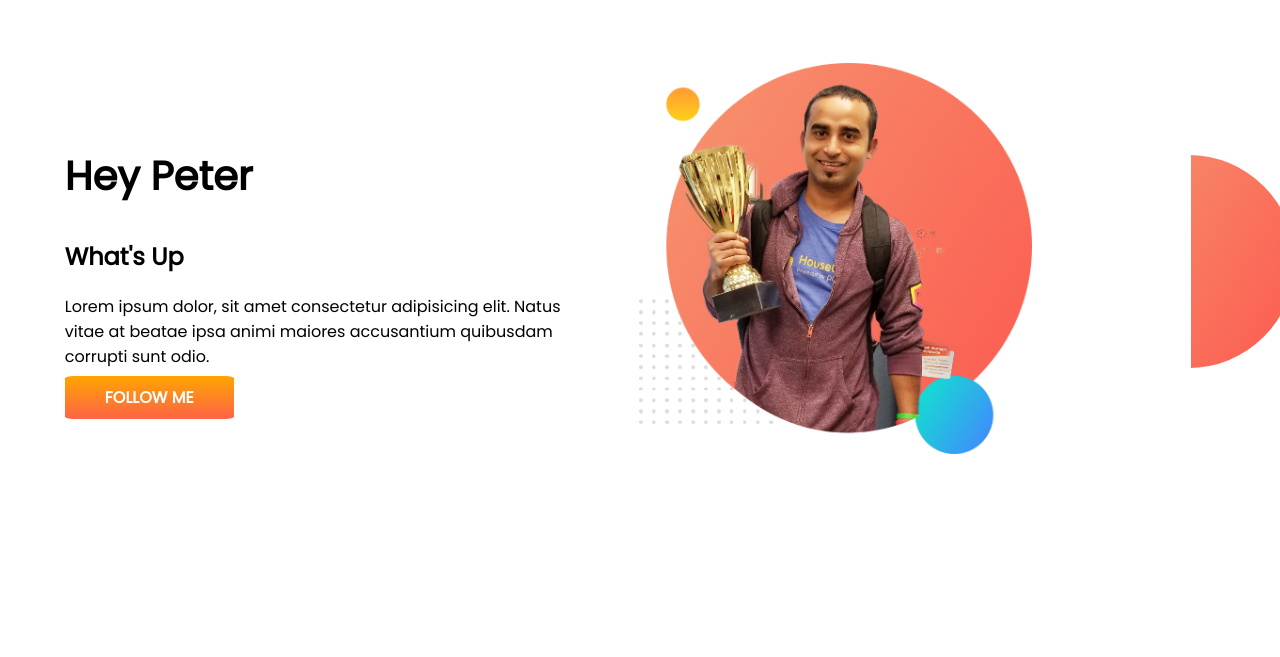
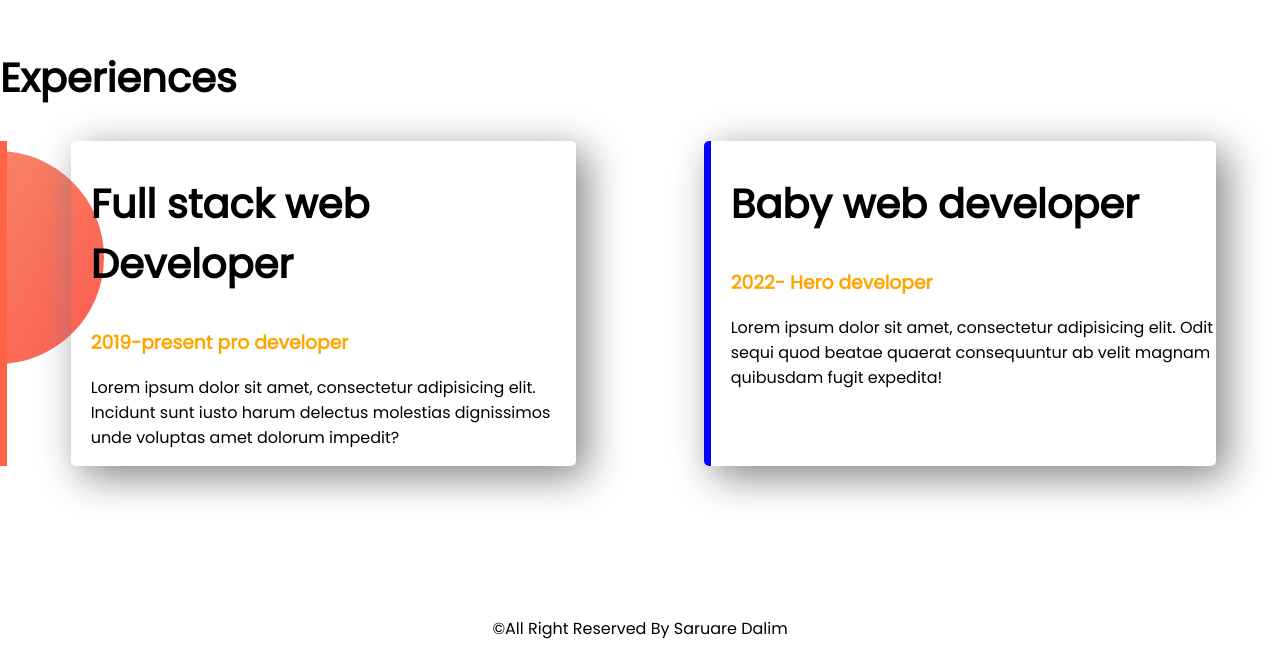
Before and after one commit to saruare77/developer-portfolio, a plain HTML site: page index.html in a window 1280 px wide. Shown: the part 1279-1936 px from the top of the page. Before the commit the page ends 1904 px from the top, so only its background shows below. Drawn offline with Linux system fonts and the light colour scheme.

Commit message:
style border and commited footer

```diff
--- a/index.html
+++ b/index.html
@@ -11,7 +11,7 @@
     <link rel="stylesheet" href="style.css">
 </head>
 <body>
-    <section class="top-banner">
+    <section class="top-banner flexible-container">
         <div class="half-width">
             <h1>Welcome TO</h1>
             <h1> <span class="org-color" >Saruare Dalim</span> World!</h1>
@@ -29,7 +29,7 @@
 
                         <!-- Section-2 -->
 
-    <section class="dream-big">
+    <section class="dream-big flexible-container">
         <div class="half-width">
             <img src="images/dalim-bg.png" alt="">
         </div >
@@ -43,21 +43,31 @@
     </section>
 
 
-                        <!-- Section-3 -->
 
-    <section class="practise">
-        <div class="pra">
-                <h1>Hey Peter</h1>
-                <h2>What's Up</h2>
-                <p>Lorem ipsum dolor, sit amet consectetur adipisicing elit. Natus vitae at beatae ipsa animi maiores accusantium quibusdam corrupti sunt odio.</p>
+                                        <!-- Section-4 -->
 
-                <a class="btn" target="_blank" href="https://www.facebook.com/">FOLLOW ME</a>
-        </div>
-        <div class="photo">
-            <img src="images/jhankar.png" alt="jankar">
+
+    <section class="experience-area">
+        <h1>Experiences</h1>
+
+        <div id="full-stack-developer" class="flexible-container">
+            <div class="experience-item">
+                <h1>Full stack web Developer</h1>
+                <h3 class="org-color">2019-present pro developer</h3>
+                <p>Lorem ipsum dolor sit amet, consectetur adipisicing elit. Incidunt  sunt iusto harum delectus molestias dignissimos unde voluptas amet dolorum impedit?</p>
+            </div>
+            <div id="baby-web-developer" class="experience-item">
+                <H1>Baby web developer</H1>
+                <h3 class="org-color">2022- Hero developer</h3>
+                <p>Lorem ipsum dolor sit amet, consectetur adipisicing elit. Odit sequi quod beatae quaerat consequuntur ab velit magnam quibusdam fugit expedita!</p>
+            </div>
+
         </div>
 
     </section>
 
 </body>
+<footer>
+    <p>&copy;All Right Reserved By Saruare Dalim</p>
+</footer>
 </html>
--- a/style.css
+++ b/style.css
@@ -9,7 +9,7 @@ h1{
     font-size: 40px;
 }
 
-section{
+.flexible-container{
     display: flex;
     margin-bottom: 150px;
 }
@@ -46,34 +46,30 @@ section{
     background-position: right;
 }
 
+.experience-item{
+    width: 40%;
+    box-shadow: 10px 10px 40px grey;
+    margin-left: 5%;
+    margin-right: 5%;
+    padding-left: 20px;
+    border-radius: 5px;
 
-.practise{
-    display: flex;
+}
+.experience-area{
+    background-image: url(images/exp-bg.png);
+    background-repeat: no-repeat;
+    background-position: left;
 }
 
-.pra{
-    width: 50%;
-    padding: 5%;
+
+#full-stack-developer{
+    border-left: 7px solid tomato;
 }
 
-.photo img{
-    width: 60%;
-    margin-top: 15px;
+#baby-web-developer{
+    border-left: 7px solid blue;
 }
 
-.practise{
-    background-image: url(images/exp-bg.png);
-    background-repeat: no-repeat;
-    background-position: right;
-    margin-right: -15px;
-
+footer p{
+ text-align: center;
 }
-
-.btn{
-    text-decoration: none;
-    background-image: linear-gradient(orange,tomato);
-    padding: 10px 40px;
-    color:white;
-    font-weight: 700;
-    border-radius: 5%;
-}
```
